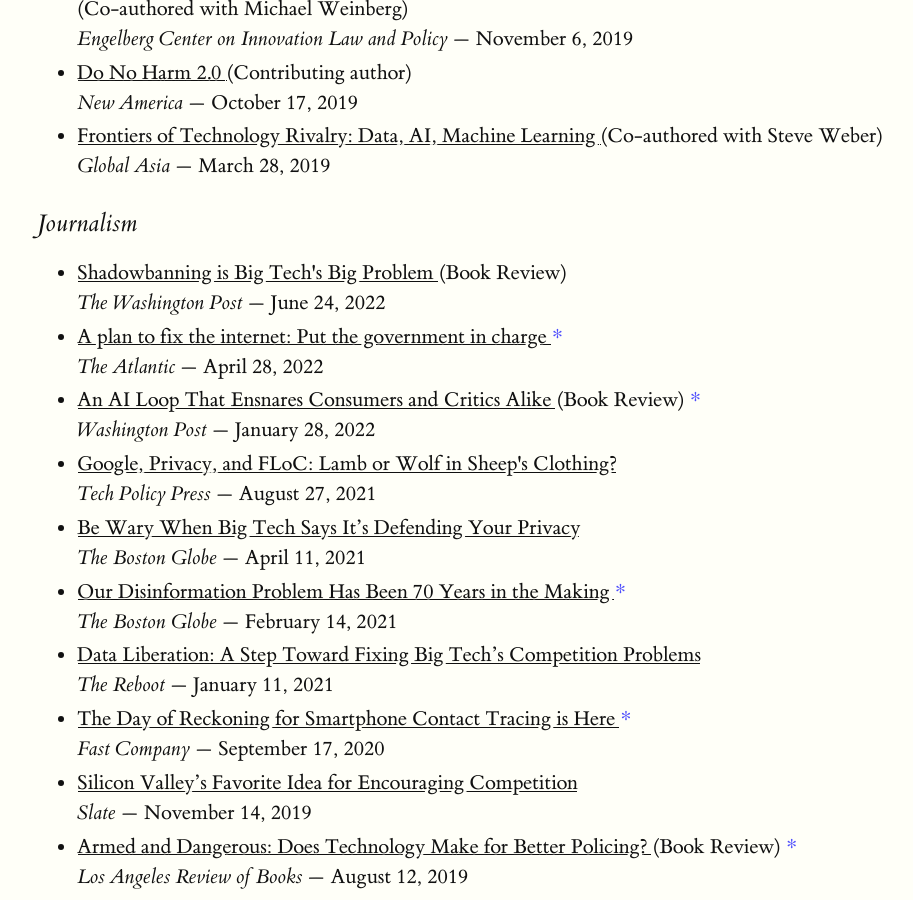
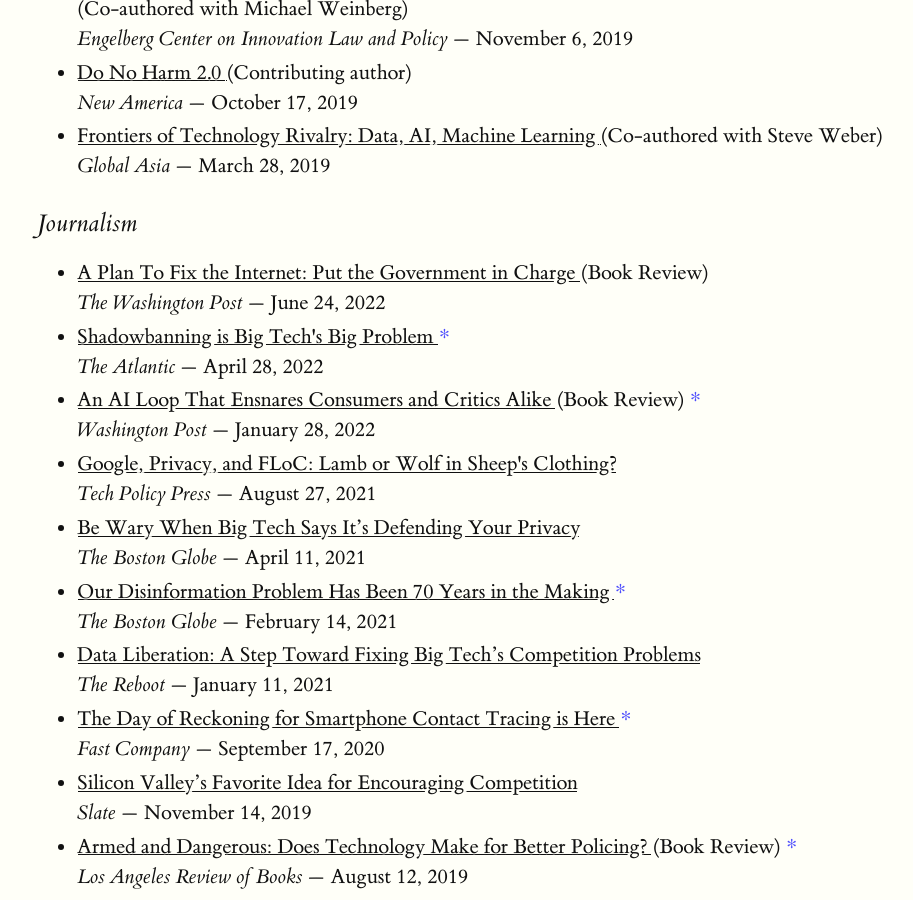
Before and after one commit to gajeam/gajeam.github.io, a Jekyll site: the page built from index.html, in a window 1280 px wide and 900 px high, scrolled down 1045 px. Shown: the whole window, without its empty margins (91-1004 px from the left). Built offline with Jekyll 4.4.1, drawn with Linux system fonts in a browser that asks for light colours.

Commit message:
Fixed typo

```diff
--- a/_data/links.yaml
+++ b/_data/links.yaml
@@ -54,13 +54,13 @@
         fave: false
   - title: "Journalism"
     list:
-      - name: "Shadowbanning is Big Tech's Big Problem"
+      - name: "A Plan To Fix the Internet: Put the Government in Charge"
         publisher: The Washington Post
         link: https://www.washingtonpost.com/outlook/2022/06/24/plan-fix-internet-put-government-charge/
         date: June 24, 2022
         note: Book Review
         fave: false
-      - name: "A plan to fix the internet: Put the government in charge"
+      - name: "Shadowbanning is Big Tech's Big Problem"
         publisher: The Atlantic
         link: https://www.theatlantic.com/technology/archive/2022/04/social-media-shadowbans-tiktok-twitter/629702/
         date: April 28, 2022
```
